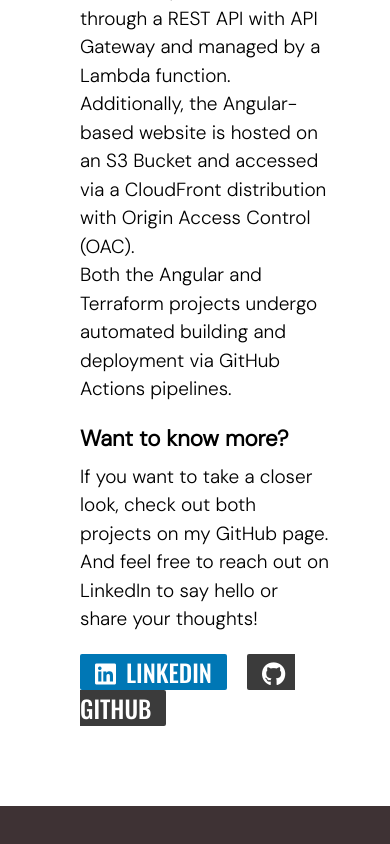
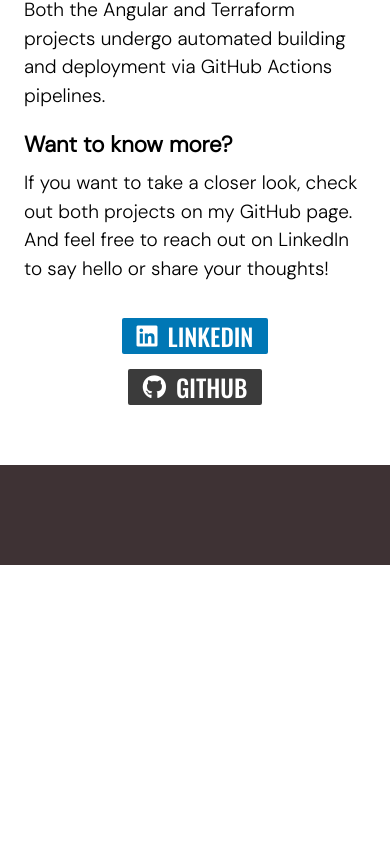
Before and after one commit to erikmichel-dev/coffee-run-web, an Angular app: page / in a window 390 px wide. Shown: the part 1419-2263 px from the top of the page. After the commit the page ends 1984 px from the top, so only its background shows below. Built offline with nearby package versions, Linux system fonts and the light colour scheme.

Commit message:
adjusted grid and network buttons space

```diff
--- a/src/app/dashboard/dashboard.component.css
+++ b/src/app/dashboard/dashboard.component.css
@@ -1,7 +1,7 @@
 .container {
   display: grid;
   min-height: 100vh;
-  grid-template-columns: 100px 3fr 5fr 200px;
+  grid-template-columns: 100px 3fr 5fr 170px;
   grid-template-rows: 40px auto 100px;
   grid-template-areas:
     "header header header header"
@@ -12,6 +12,19 @@
 @media (width < 1220px) {
   .container {
     grid-template-columns: 80px 1fr 80px;
+    grid-template-rows: 40px auto auto 100px;
+    row-gap: 60px;
+    grid-template-areas:
+      "header header header"
+      ". aside ."
+      ". main ."
+      "footer footer footer"
+  }
+}
+
+@media (width < 600px) {
+  .container {
+    grid-template-columns: 24px 1fr 24px;
     grid-template-rows: 40px auto auto 100px;
     row-gap: 60px;
     grid-template-areas:
--- a/src/app/dashboard/details/details.component.css
+++ b/src/app/dashboard/details/details.component.css
@@ -20,22 +20,13 @@
 }
 
 .link {
-  padding: 0px 15px;
-  height: 40px;
   font-family: 'Oswald', 'Space Mono', 'Space Grotesk', sans-serif;
   font-size: x-large;
   color: white;
-  border: none;
   border-radius: 2px;
-  margin-right: 20px;
+  padding: 0px 15px;
   cursor: pointer;
   transition: background-color 0.3s, transform 0.1s;
-
-  &:active {
-    transform: translateY(1px);
-    transform: scale(0.96);
-  box-shadow: 0 0 5px rgba(0, 0, 0, 0.3);
-  }
 
   i {
     padding-right: 10px;
@@ -64,8 +55,25 @@
 }
 
 #networks {
-  margin-bottom: 20px;
+  display: flex;
+  justify-content: flex-start;
+  gap: 15px;
   animation: fadeIn 1.5s ease;
+
+  a {
+    display: inline-flex;
+    align-items: center;
+  }
+}
+
+@media (max-width: 600px) {
+  #networks {
+      margin-top: 15px;
+      flex-direction: column;
+      justify-content: center;
+      align-items: center;
+  }
+
 }
 
 .github {
```
